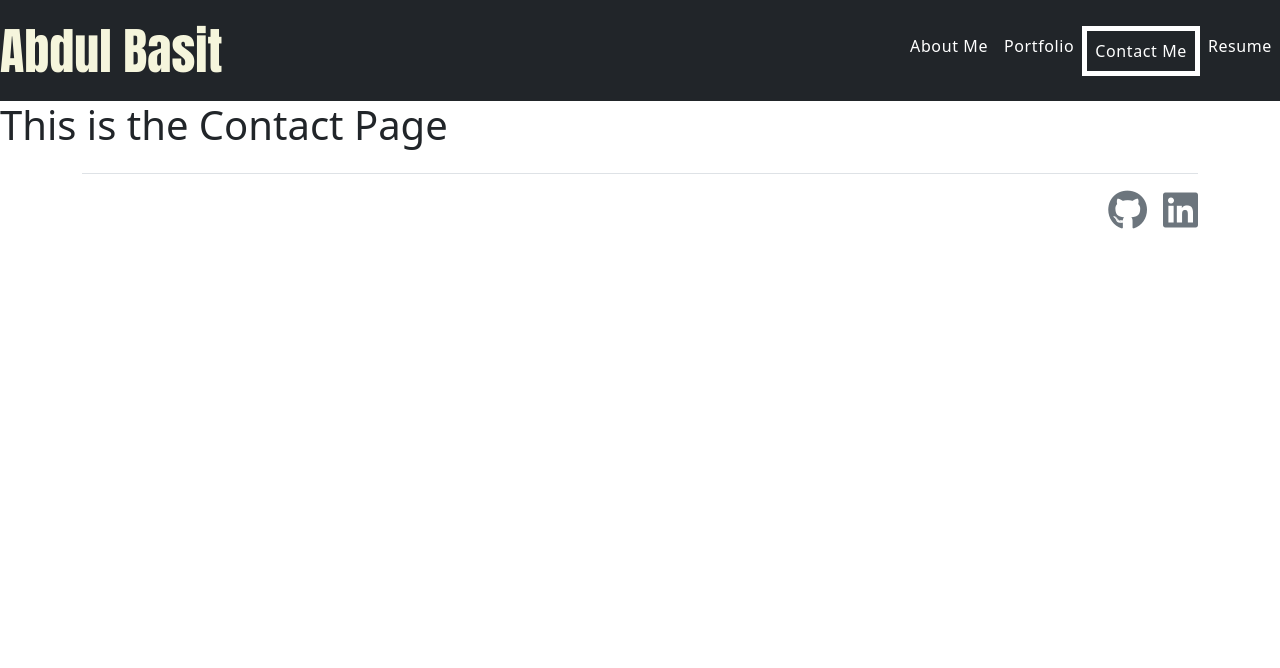
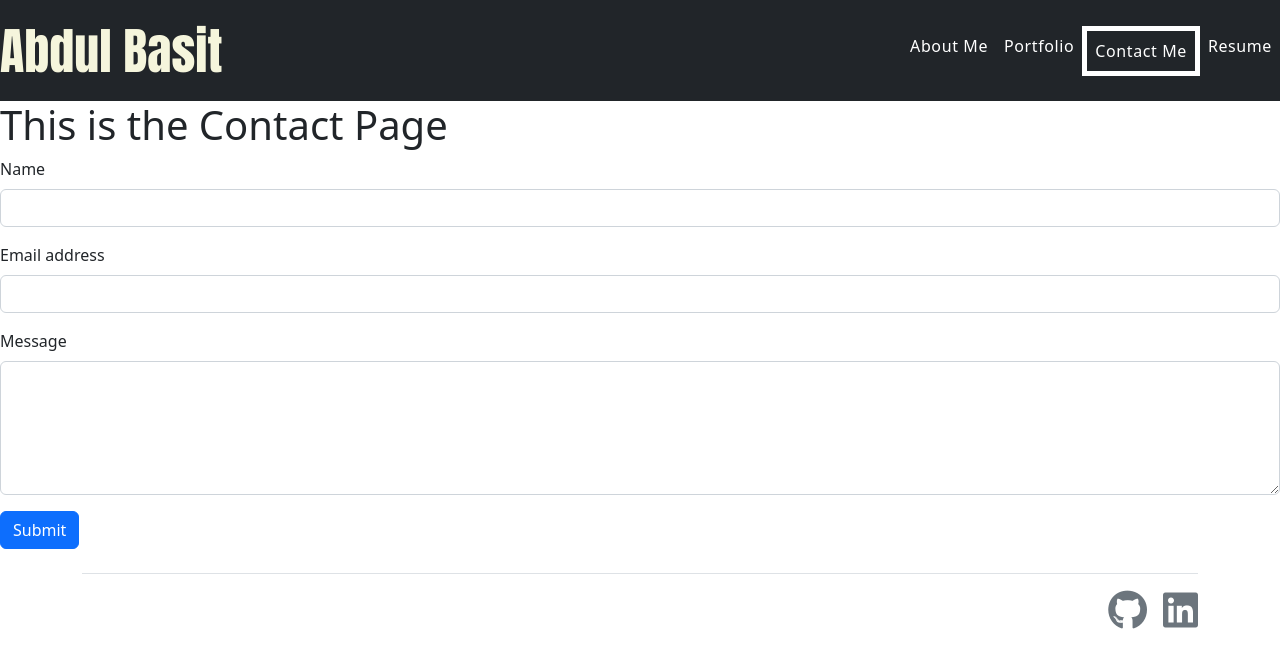
Before and after one commit to abasit96/My-React-Portfolio, a React (Create React App) app: page / in a window 1280 px wide. Both pictures are taken after a click on the item "Contact Me". Shown: the top 668 px of the page. Built offline with nearby package versions, Linux system fonts and the light colour scheme.

Commit message:
Contact fornt, front end added but not functional yet

```diff
--- a/package.json
+++ b/package.json
@@ -13,6 +13,7 @@
     "@testing-library/react": "^13.4.0",
     "@testing-library/user-event": "^13.5.0",
     "animate.css": "^4.1.1",
+    "axios": "^1.4.0",
     "boostrap": "^2.0.0",
     "bootstrap": "^5.2.3",
     "loaders.css": "^0.1.2",
--- a/src/components/Contact.js
+++ b/src/components/Contact.js
@@ -1,9 +1,34 @@
 import React from 'react';
 
-function Contact(props) {
-    return (
-        <h1>This is the Contact Page</h1>
-    );
+function Contact() {
+  const handleSubmit = (event) => {
+    event.preventDefault();
+    // Handle form submission logic here
+    // You can access the form values using event.target.elements
+    // For example: const name = event.target.elements.name.value;
+  };
+
+  return (
+    <>
+      <h1>This is the Contact Page</h1>
+      <form id="contact-form" onSubmit={handleSubmit} method="POST">
+        <div className="mb-3">
+          <label htmlFor="name" className="form-label">Name</label>
+          <input type="text" className="form-control" id="name" />
+        </div>
+        <div className="mb-3">
+          <label htmlFor="exampleInputEmail1" className="form-label">Email address</label>
+          <input type="email" className="form-control" id="InputEmail1" aria-describedby="emailHelp" />
+          <div id="emailHelp"/>
+        </div>
+        <div className="mb-3">
+          <label htmlFor="message" className="form-label">Message</label>
+          <textarea className="form-control" id="message" rows="5"></textarea>
+        </div>
+        <button type="submit" className="btn btn-primary">Submit</button>
+      </form>
+    </>
+  );
 }
 
 export default Contact;
--- /dev/null
+++ b/src/components/Email.js
@@ -0,0 +1,2 @@
+import React from 'react';
+import Contact from './Contact';
```
Also changed, not shown: 1 other file (tests, documents, lock files or other folders).
